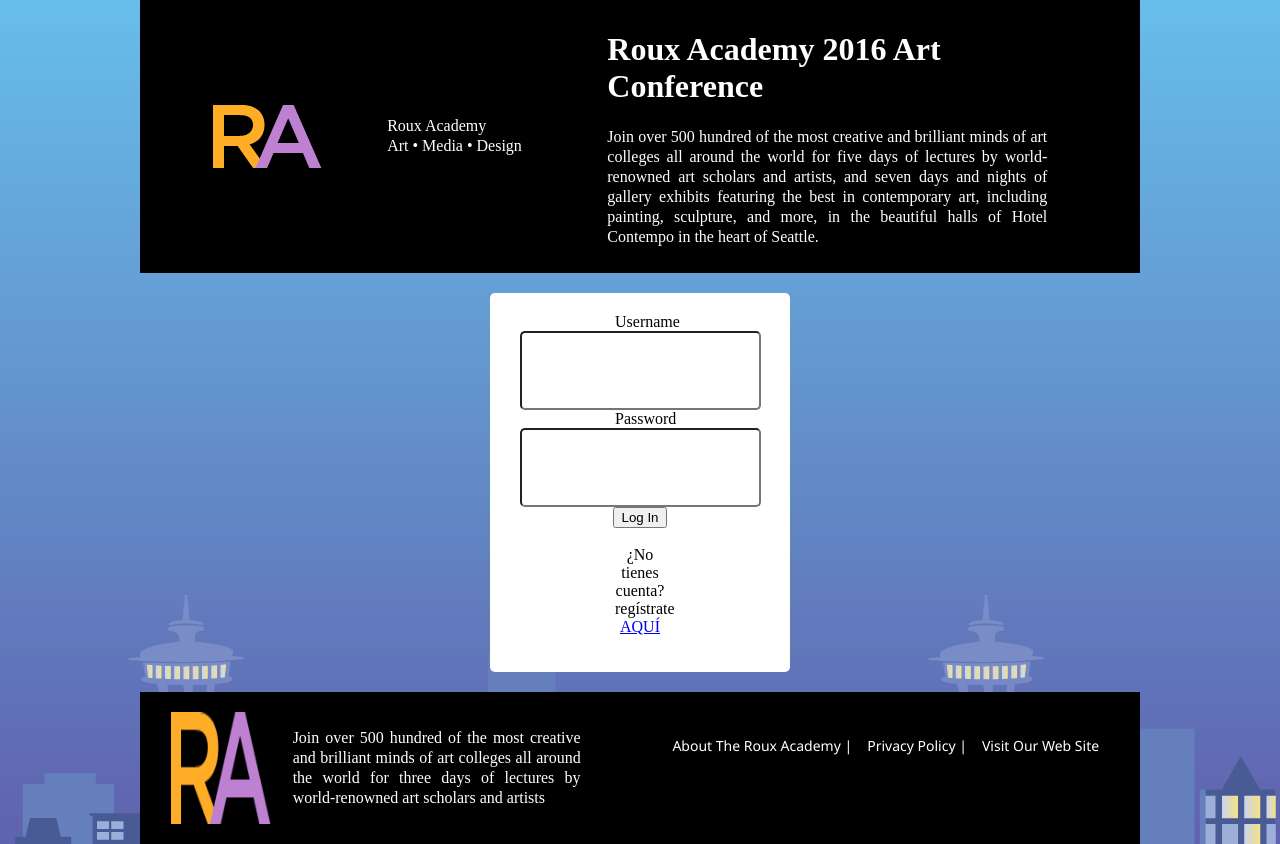
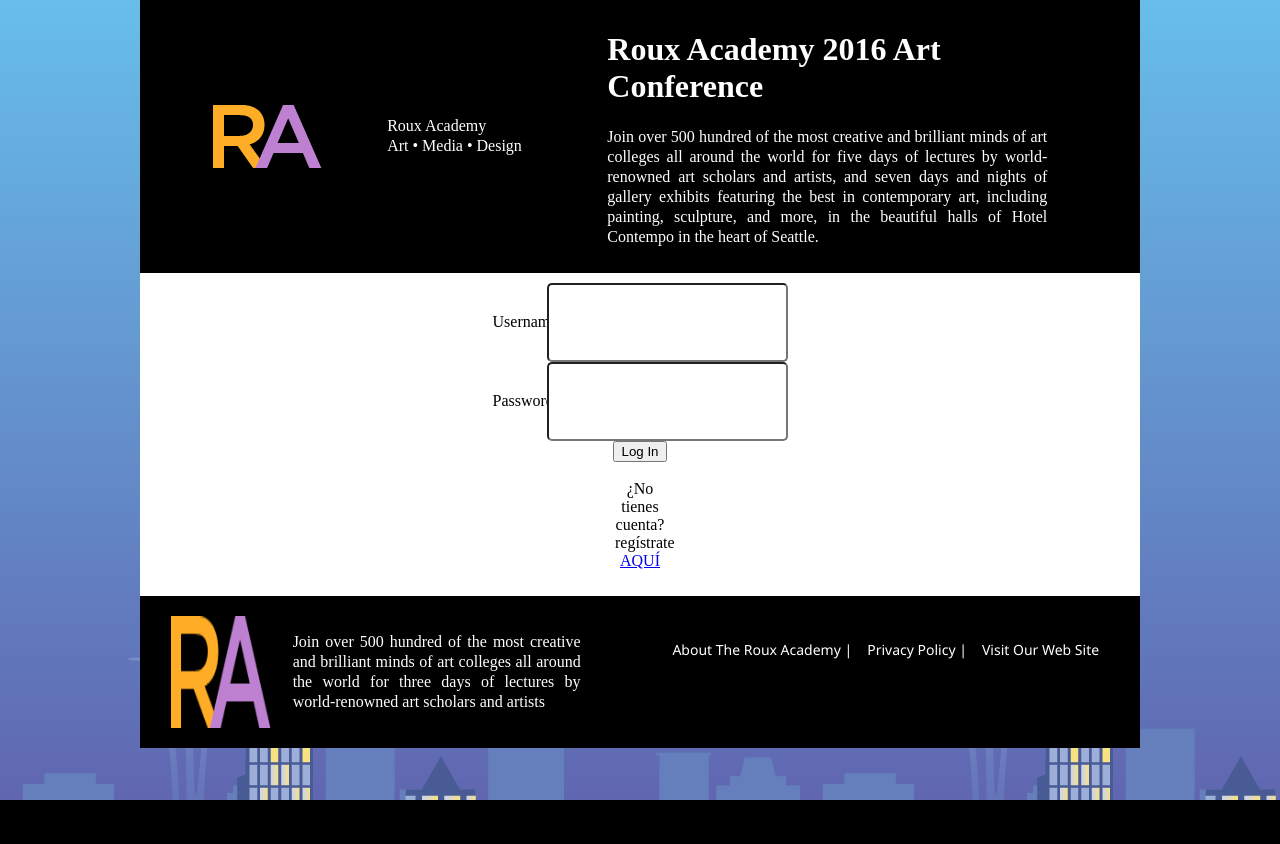
Before and after one commit to Cristal-Toscano/Cristal-Toscano.github.io, a PHP site: page /ProyectoU3/ in a window 1280 px wide. After the commit the page ends 800 px from the top, so only its background shows below. Run offline with PHP 8.4, Linux system fonts and the light colour scheme.

Commit message:
Update style.css

```diff
--- a/ProyectoU3/css/style.css
+++ b/ProyectoU3/css/style.css
@@ -1,6 +1,6 @@
 .login {
-    margin: 20px auto;
-    width: 300px;
+    margin: 0px auto;
+    width: 1000px;
     }
 
 .login-form {
@@ -9,14 +9,15 @@
 
  .login-screen {
         background-color: #FFF;
-        padding: 20px;
-        max-width: 300px;
-        border-radius: 5px
+        padding: 10px;
+        width: 980px;
+        margin: 0 auto;
+        position: block;
        }
 
        .register{
-        margin: 20px auto;
-        width: 300px;
+         margin: 0px auto;
+    	 width: 1000px;
         }
 
     .register-form {
@@ -24,9 +25,11 @@
         }
 
      .register-screen {
-            background-color: #FFF;
-            padding: 20px;
-            border-radius: 5px
+        background-color: #FFF;
+        padding: 10px;
+        width: 980px;
+        margin: 0 auto;
+        position: block;
            }
 
 body{
```
